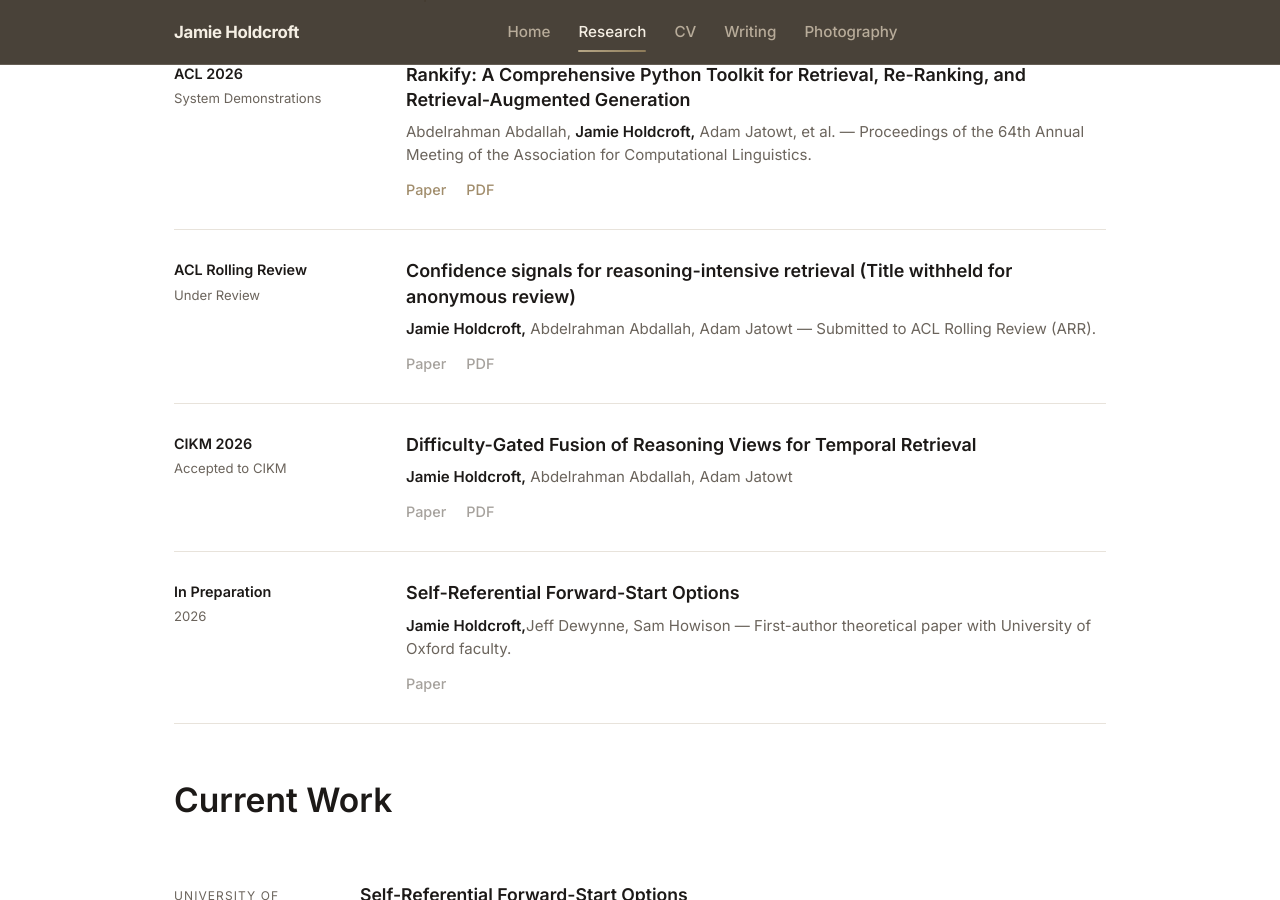
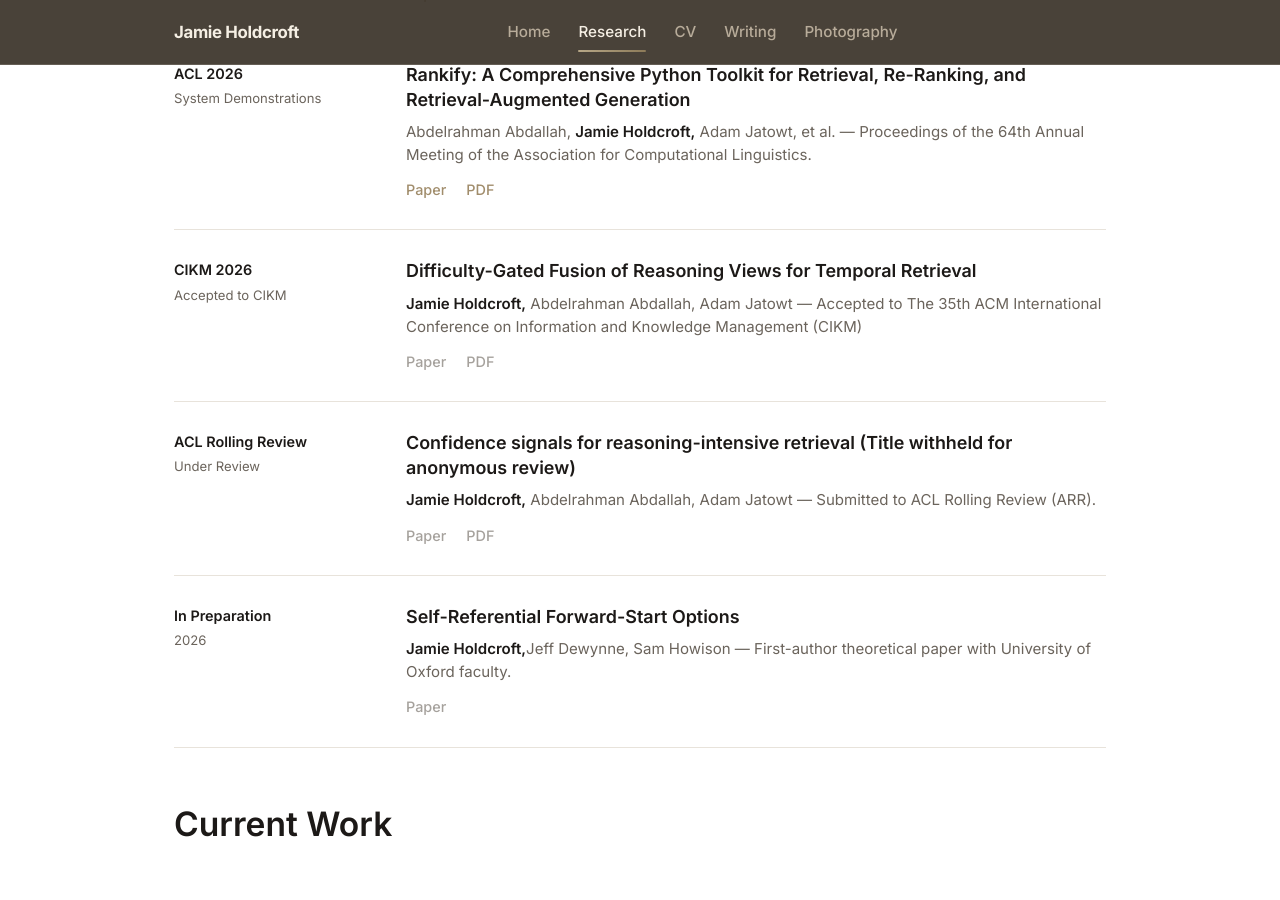
Before and after one commit to JamieHoldcroft/jamieholdcroft.github.io, a Jekyll site: the page built from research.html, in a window 1280 px wide and 900 px high, scrolled down 680 px. Built offline with Jekyll 4.4.1, drawn with Linux system fonts in a browser that asks for light colours.

Commit message:
Swap publication details for CIKM and ACL

```diff
--- a/research.html
+++ b/research.html
@@ -51,12 +51,12 @@ description: "Research interests and publications by Jamie Holdcroft, undergradu
       </div>
       <div class="pub-item">
         <div class="pub-venue">
-          <span class="pub-venue-name">ACL Rolling Review</span>
-          <span class="pub-status">Under Review</span>
+          <span class="pub-venue-name">CIKM 2026</span>
+          <span class="pub-status">Accepted to CIKM</span>
         </div>
         <div class="pub-body">
-          <h3 class="pub-title">Confidence signals for reasoning-intensive retrieval (Title withheld for anonymous review)</h3>
-          <p class="pub-authors"><strong>Jamie Holdcroft,</strong> Abdelrahman Abdallah, Adam Jatowt — Submitted to ACL Rolling Review (ARR).</p>
+          <h3 class="pub-title">Difficulty-Gated Fusion of Reasoning Views for Temporal Retrieval</h3>
+          <p class="pub-authors"><strong>Jamie Holdcroft,</strong> Abdelrahman Abdallah, Adam Jatowt — Accepted to The 35th ACM International Conference on Information and Knowledge Management (CIKM)</p>
           <div class="pub-links">
             <a href="#" target="_blank" rel="noopener">Paper</a>
             <a href="#" target="_blank" rel="noopener">PDF</a>
@@ -65,12 +65,12 @@ description: "Research interests and publications by Jamie Holdcroft, undergradu
       </div>
       <div class="pub-item">
         <div class="pub-venue">
-          <span class="pub-venue-name">CIKM 2026</span>
-          <span class="pub-status">Accepted to CIKM</span>
+          <span class="pub-venue-name">ACL Rolling Review</span>
+          <span class="pub-status">Under Review</span>
         </div>
         <div class="pub-body">
-          <h3 class="pub-title">Difficulty-Gated Fusion of Reasoning Views for Temporal Retrieval</h3>
-          <p class="pub-authors"><strong>Jamie Holdcroft,</strong> Abdelrahman Abdallah, Adam Jatowt</p>
+          <h3 class="pub-title">Confidence signals for reasoning-intensive retrieval (Title withheld for anonymous review)</h3>
+          <p class="pub-authors"><strong>Jamie Holdcroft,</strong> Abdelrahman Abdallah, Adam Jatowt — Submitted to ACL Rolling Review (ARR).</p>
           <div class="pub-links">
             <a href="#" target="_blank" rel="noopener">Paper</a>
             <a href="#" target="_blank" rel="noopener">PDF</a>
```
